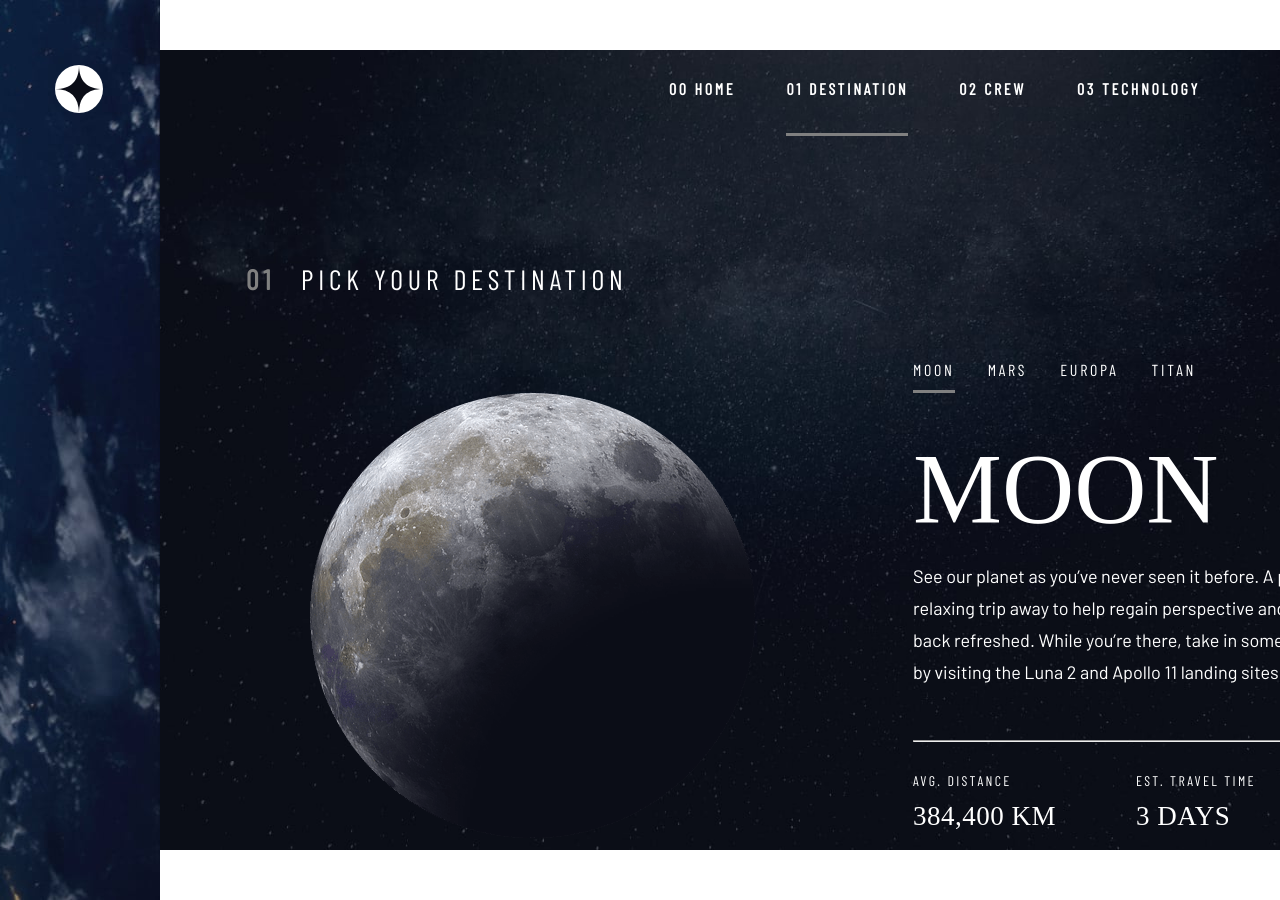
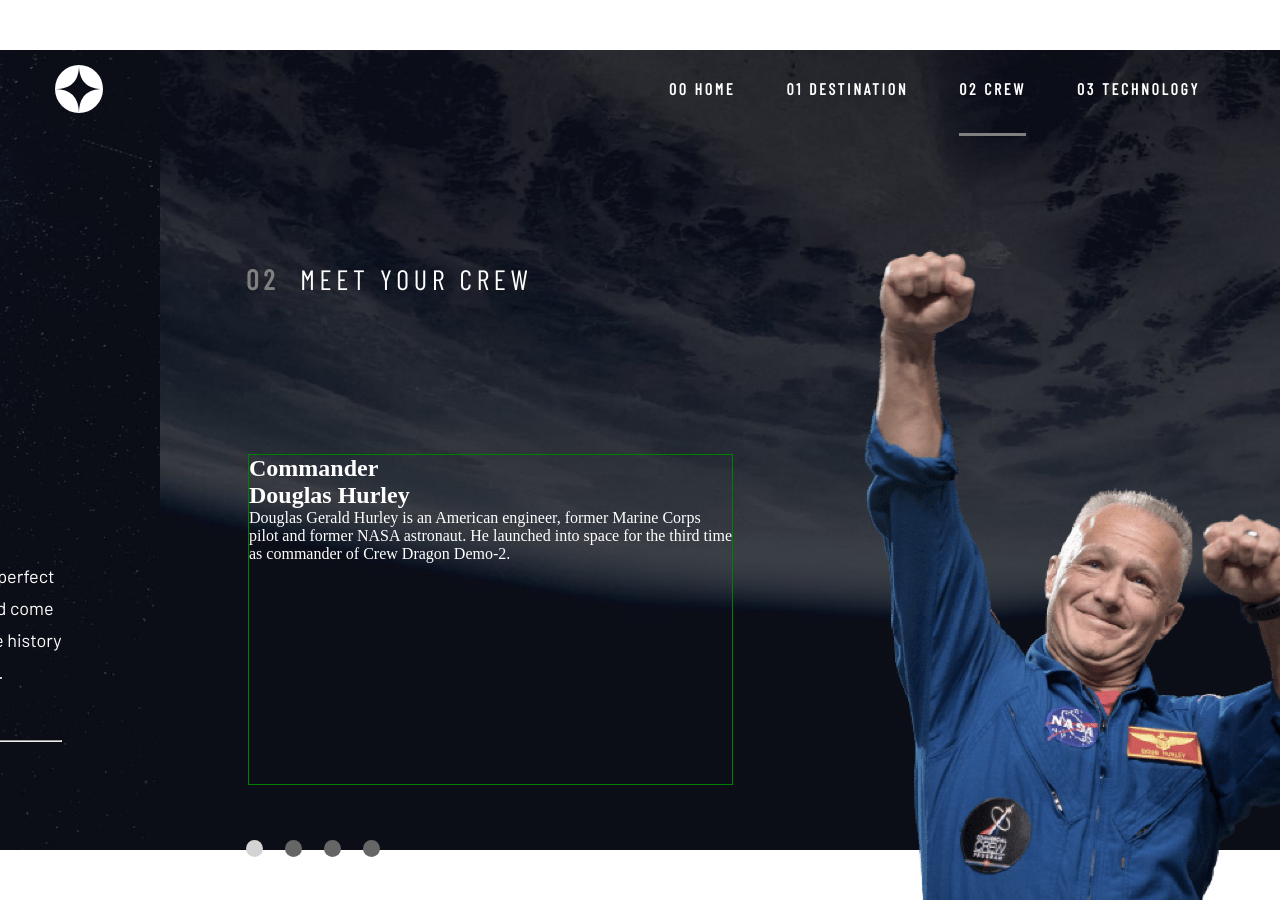
Before and after one commit to JorchRL/spaceTourism-website, a React (Create React App) app: page / in a window 1280 px wide. Shown: the top 900 px of the page. Built offline with nearby package versions, Linux system fonts and the light colour scheme; a web font is replaced by a local one.

Commit message:
Add crewPage slider functionality

```diff
--- a/src/App.jsx
+++ b/src/App.jsx
@@ -8,7 +8,7 @@ import Crew from "./pages/Crew";
 import Technology from "./pages/Technology";
 
 const App = () => {
-  const [currentPage, setCurrentPage] = useState(1);
+  const [currentPage, setCurrentPage] = useState(2);
 
   const handleScreenChange = (id) => {
     setCurrentPage(id);
--- a/src/pages/Crew.jsx
+++ b/src/pages/Crew.jsx
@@ -1,12 +1,90 @@
 import "./crew.scss";
-import React from "react";
+import { useState } from "react";
+import * as data from "../data.json";
+import crew0Img from "../assets/crew/image-douglas-hurley.png";
+import crew3Img from "../assets/crew/image-anousheh-ansari.png";
+import crew1Img from "../assets/crew/image-mark-shuttleworth.png";
+import crew2Img from "../assets/crew/image-victor-glover.png";
 
-const Crew = () => {
+const Crew = ({ active }) => {
+  const [currentCrew, setCurrentCrew] = useState(0);
+  const crew = data.crew;
+  const handleCrewChange = (id) => {
+    setCurrentCrew(id);
+  };
   return (
     <div className='crew'>
       <div className='contentContainer'>
         <div className='title'>
-          <div>Crew</div>
+          <h2>
+            <span>02</span>meet your crew
+          </h2>
+        </div>
+        <div className='crewSelector'>
+          <div
+            className={currentCrew === 0 ? "indicator active" : "indicator"}
+            onClick={() => handleCrewChange(0)}></div>
+
+          <div
+            className={currentCrew === 1 ? "indicator active" : "indicator"}
+            onClick={() => handleCrewChange(1)}></div>
+
+          <div
+            className={currentCrew === 2 ? "indicator active" : "indicator"}
+            onClick={() => handleCrewChange(2)}></div>
+
+          <div
+            className={currentCrew === 3 ? "indicator active" : "indicator"}
+            onClick={() => handleCrewChange(3)}></div>
+        </div>
+        <div
+          className='crewSlider'
+          style={{
+            transform: `translateX(-${100 * currentCrew}vw)`,
+          }}>
+          <div className={currentCrew === 0 ? "crewSlide active" : "crewSlide"}>
+            <div className='imgContainer'>
+              <img src={crew0Img} alt='' />
+            </div>
+            <div className='infoContainer'>
+              <h2 className='role'>{crew[0].role}</h2>
+              <h2 className='name'>{crew[0].name}</h2>
+              <p className='bio'>{crew[0].bio}</p>
+            </div>
+          </div>
+
+          <div className={currentCrew === 1 ? "crewSlide active" : "crewSlide"}>
+            <div className='imgContainer'>
+              <img src={crew1Img} alt='' />
+            </div>
+            <div className='infoContainer'>
+              <h2 className='role'>{crew[1].role}</h2>
+              <h2 className='name'>{crew[1].name}</h2>
+              <p className='bio'>{crew[1].bio}</p>
+            </div>
+          </div>
+
+          <div className={currentCrew === 2 ? "crewSlide active" : "crewSlide"}>
+            <div className='imgContainer'>
+              <img src={crew2Img} alt='' />
+            </div>
+            <div className='infoContainer'>
+              <h2 className='role'>{crew[2].role}</h2>
+              <h2 className='name'>{crew[2].name}</h2>
+              <p className='bio'>{crew[2].bio}</p>
+            </div>
+          </div>
+
+          <div className={currentCrew === 3 ? "crewSlide active" : "crewSlide"}>
+            <div className='imgContainer'>
+              <img src={crew3Img} alt='' />
+            </div>
+            <div className='infoContainer'>
+              <h2 className='role'>{crew[3].role}</h2>
+              <h2 className='name'>{crew[3].name}</h2>
+              <p className='bio'>{crew[3].bio}</p>
+            </div>
+          </div>
         </div>
       </div>
     </div>
--- a/src/pages/Destinations.jsx
+++ b/src/pages/Destinations.jsx
@@ -10,7 +10,7 @@ const Destinations = ({ active }) => {
   const [currentPlanet, setCurrentPlanet] = useState(0);
 
   const destinations = data.destinations;
-  console.log(destinations);
+  // console.log(destinations);
 
   const handlePlanetChange = (id) => {
     setCurrentPlanet(id);
@@ -25,6 +25,7 @@ const Destinations = ({ active }) => {
             <span>01</span>pick your destination
           </h2>
         </div>
+
         <div className='planetSelector'>
           <div className='menuItem' onClick={() => handlePlanetChange(0)}>
             <div className='textContainer'>
@@ -63,6 +64,7 @@ const Destinations = ({ active }) => {
             </div>
           </div>
         </div>
+
         <div
           className='planetSlider'
           style={{
--- a/src/pages/crew.scss
+++ b/src/pages/crew.scss
@@ -8,19 +8,96 @@
   justify-content: center;
 
   .contentContainer {
-    outline: 1px solid white;
+    // outline: 1px solid white;
     width: $desktopWidth;
     height: $desktopHeight;
-    display: flex;
-    justify-content: center;
+    position: relative;
+    // display: flex;
+    // justify-content: center;
     .title {
-      color: white;
+      position: absolute;
+      top: 212px;
+      left: 166px;
+      h2 {
+        color: white;
+        font-size: $heading5Size;
+        font-weight: 100;
+        letter-spacing: $heading5Spacing;
+        text-transform: uppercase;
+        font-family: $condensedFont;
+        span {
+          color: grey;
+          font-weight: 600;
+          margin-right: 21px;
+        }
+      }
+    }
+
+    .crewSelector {
+      // outline: 1px solid cyan;
+      position: absolute;
+      top: 790px;
+      left: 166px;
       display: flex;
-      height: inherit;
-      align-items: center;
-      justify-content: center;
-      font-size: 50px;
-      font-style: bold;
+      z-index: 3;
+
+      .indicator {
+        width: 17px;
+        height: 17px;
+        background-color: rgb(102, 102, 102);
+        border-radius: 50%;
+        transition: all 0.3s ease;
+        cursor: pointer;
+        margin-right: 22px;
+
+        &.active {
+          background-color: lightgray;
+        }
+        &:hover {
+          background-color: white;
+          transform: scale(1.2);
+        }
+      }
+    }
+
+    .crewSlider {
+      width: 100vw * 5;
+      height: $desktopHeight;
+      display: flex;
+      z-index: 5;
+      transition: all 1s ease;
+
+      .crewSlide {
+        // outline: 1px solid cyan;
+        color: white;
+        width: $desktopWidth;
+        height: $desktopHeight;
+        margin-right: calc(100vw - #{$desktopWidth});
+        opacity: 0;
+        transition: all 1s ease;
+        display: flex;
+        align-items: flex-start;
+        justify-content: flex-start;
+
+        &.active {
+          opacity: 1;
+        }
+
+        .imgContainer {
+          // outline: 1px solid green;
+          position: relative;
+          bottom: -200px;
+          left: 783px;
+        }
+        .infoContainer {
+          position: relative;
+          outline: 1px solid green;
+          left: -345px;
+          top: 405px;
+          width: 483px;
+          height: 329px;
+        }
+      }
     }
   }
 }
```
